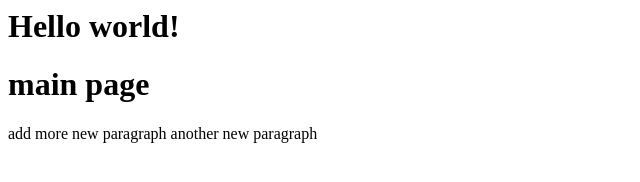
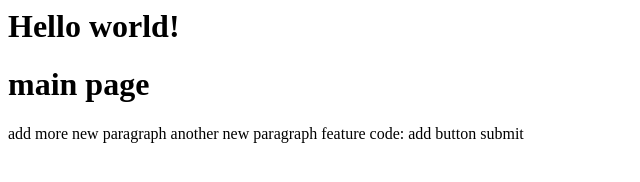
Before and after one commit to lyfords/splitmate, a plain HTML site: page index.html in a window 1280 px wide. Shown: the whole page, without its empty margins (0-640 px from the left). Drawn offline with Linux system fonts and the light colour scheme.

```diff
--- a/index.html
+++ b/index.html
@@ -6,3 +6,7 @@ add more
 new paragraph
 
 another new paragraph
+
+
+feature code:
+add button submit
```
